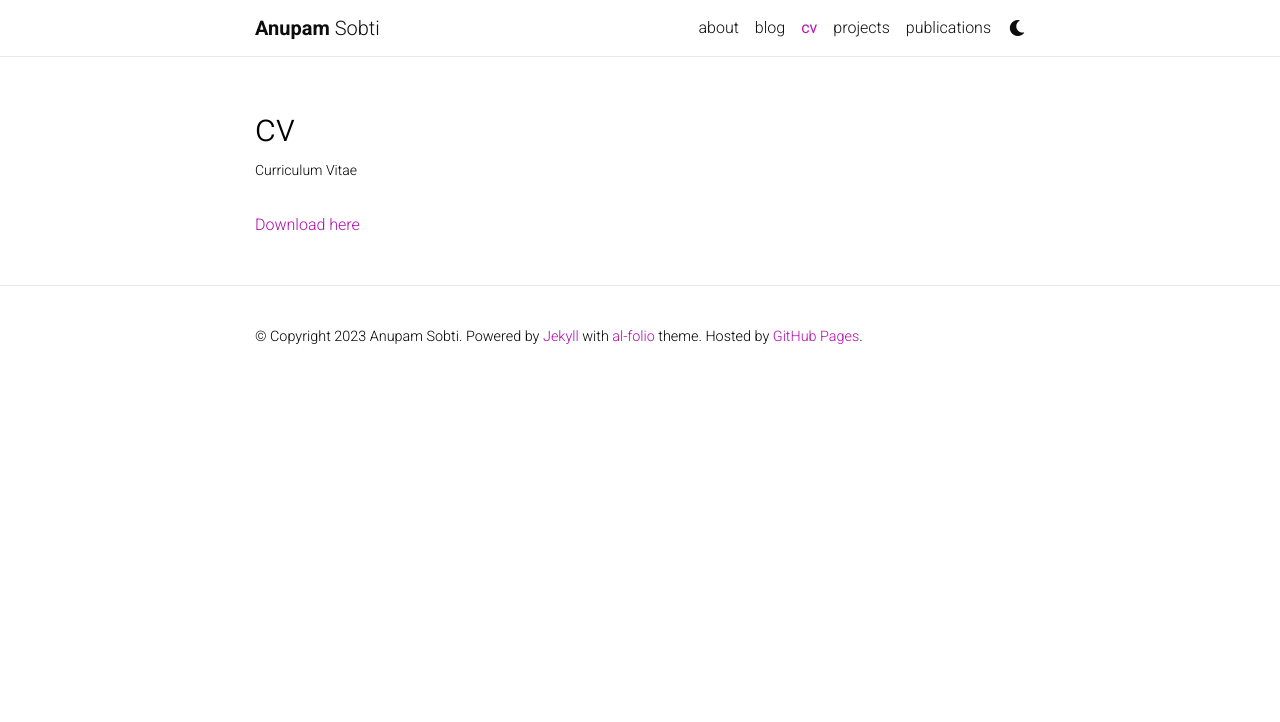
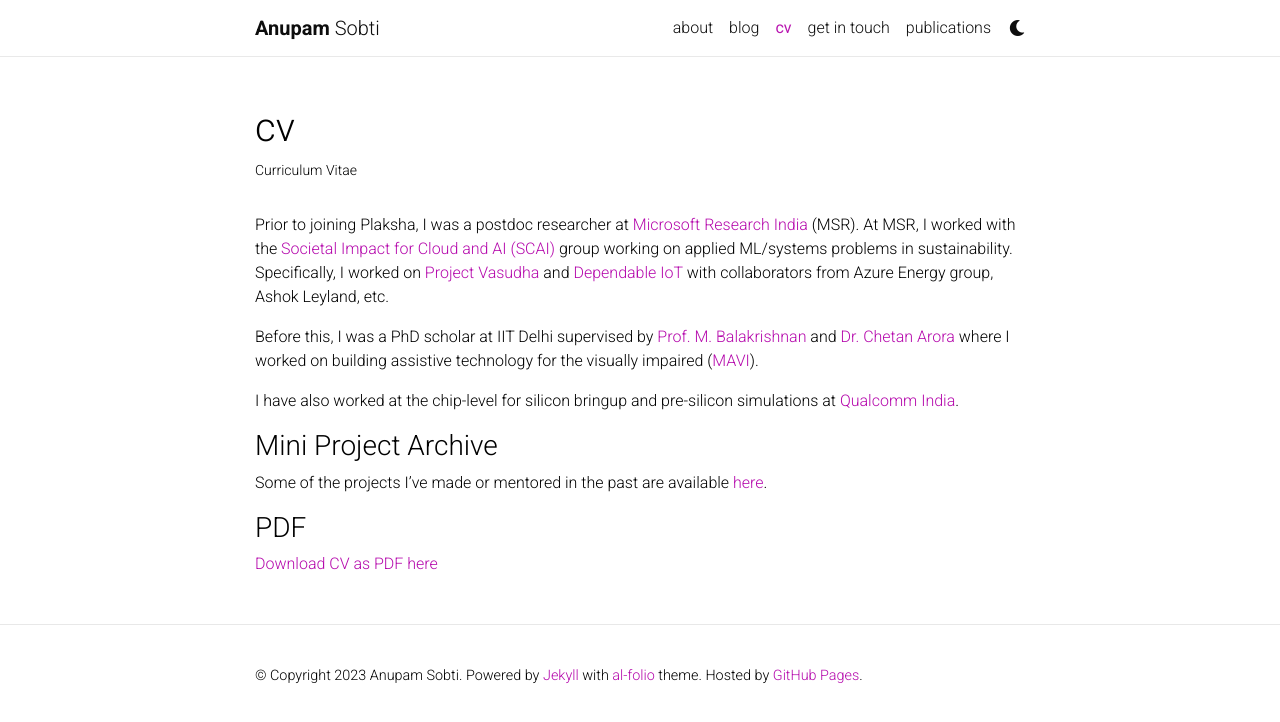
Before and after one commit to anupamsobti/anupamsobti.github.io, a Jekyll site: the page built from _pages/cv.md, in a window 1280 px wide. Shown: the top 722 px of the page. Built offline with Jekyll 4.4.1, drawn with Linux system fonts in a browser that asks for light colours; nearby versions of some CDN libraries; comment, search, counter and statistics services are not loaded; a style sheet for code colours, icons or effects is not loaded.

Commit message:
Plaksha update

```diff
--- a/_pages/cv.md
+++ b/_pages/cv.md
@@ -6,4 +6,14 @@
 nav: true
 ---
 
-[Download here](/assets/pdf/AnupamSobti_CV_web.pdf)
+Prior to joining Plaksha, I was a postdoc researcher at <a href="https://www.microsoft.com/en-us/research/lab/microsoft-research-india/">Microsoft Research India</a> (MSR). At MSR, I worked with the <a href="https://www.microsoft.com/en-us/research/collaboration/scai/">Societal Impact for Cloud and AI (SCAI)</a> group working on applied ML/systems problems in sustainability. Specifically, I worked on <a href="https://www.microsoft.com/en-us/research/project/vasudha/">Project Vasudha</a> and <a href="https://www.microsoft.com/en-us/research/project/dependableiot/">Dependable IoT</a> with collaborators from Azure Energy group, Ashok Leyland, etc.
+
+Before this, I was a PhD scholar at IIT Delhi supervised by [Prof. M. Balakrishnan](https://www.cse.iitd.ernet.in/~mbala/) and [Dr. Chetan Arora](https://www.cse.iitd.ac.in/~chetan/) where I worked on building assistive technology for the visually impaired (<a href="http://www.cse.iitd.ac.in/mavi">MAVI</a>).
+
+I have also worked at the chip-level for silicon bringup and pre-silicon simulations at [Qualcomm India](https://www.qualcomm.com/home).
+
+### Mini Project Archive
+Some of the projects I've made or mentored in the past are available [here](/projects/).
+
+### PDF
+[Download CV as PDF here](/assets/pdf/AnupamSobti_CV_web.pdf)
```
Also changed, not shown: _pages/about.md (+4 -4 lines), _pages/get_in_touch.md (added, +21 -0 lines), _pages/projects.md (+1 -1 lines).
